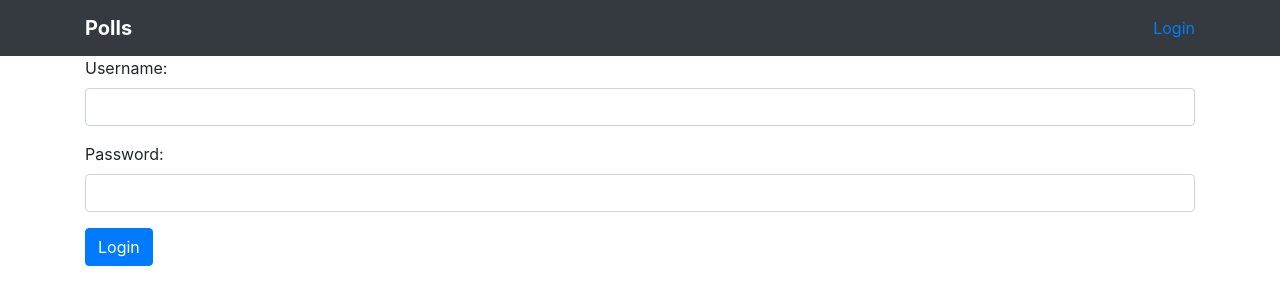
After one commit to KirovVerst/django-polls-site, a Django app: page /accounts/login/ in a window 1280 px wide. The commit adds this page. Shown: the top 305 px of the page. Run offline with Django 3.2, Linux system fonts and the light colour scheme; some libraries are stand-ins or nearby versions.

Commit message:
Add login/logout views

```diff
--- /dev/null
+++ b/polls_service/accounts/apps.py
@@ -0,0 +1,5 @@
+from django.apps import AppConfig
+
+
+class AccountsConfig(AppConfig):
+    name = "accounts"
--- /dev/null
+++ b/polls_service/accounts/forms.py
@@ -0,0 +1,10 @@
+from django import forms
+from django.contrib.auth.forms import AuthenticationForm
+
+
+class UserLoginForm(AuthenticationForm):
+    def __init__(self, *args, **kwargs):
+        super(UserLoginForm, self).__init__(*args, **kwargs)
+
+    username = forms.CharField(widget=forms.TextInput(attrs={"class": "form-control"}))
+    password = forms.CharField(widget=forms.PasswordInput(attrs={"class": "form-control"}))
--- /dev/null
+++ b/polls_service/accounts/templates/accounts/login.html
@@ -0,0 +1,24 @@
+{% extends 'base/base.html' %}
+
+{% block content %}
+    <form method="post">
+        {% csrf_token %}
+        {% for error in  form.non_field_errors %}
+            <p class="alert alert-danger">{{ error }}</p>
+        {% endfor %}
+
+        <div class="form-group">
+            <label for="{{ form.username.id_for_label }}">Username:</label>
+            {{ form.username }}
+            {{ form.username.errors }}
+        </div>
+
+        <div class="form-group">
+            <label for="{{ form.password.id_for_label }}">Password:</label>
+            {{ form.password }}
+            {{ form.password.errors }}
+        </div>
+        <input type="hidden" name="next" value="/">
+        <button class="btn btn-primary" type="submit">Login</button>
+    </form>
+{% endblock %}
--- /dev/null
+++ b/polls_service/accounts/urls.py
@@ -0,0 +1,15 @@
+from django.contrib.auth import views as auth_views
+from django.urls import path
+
+from . import forms
+
+app_name = "accounts"
+
+urlpatterns = [
+    path(
+        "login/",
+        auth_views.LoginView.as_view(authentication_form=forms.UserLoginForm, template_name="accounts/login.html"),
+        name="login",
+    ),
+    path("logout/", auth_views.LogoutView.as_view(), name="logout"),
+]
--- a/polls_service/polls_service/settings.py
+++ b/polls_service/polls_service/settings.py
@@ -29,6 +29,7 @@ ALLOWED_HOSTS = []
 
 INSTALLED_APPS = [
     "polls.apps.PollsConfig",
+    "accounts.apps.AccountsConfig",
     "django.contrib.admin",
     "django.contrib.auth",
     "django.contrib.contenttypes",
--- a/polls_service/polls_service/urls.py
+++ b/polls_service/polls_service/urls.py
@@ -20,6 +20,8 @@ from django.urls import path
 
 from polls_service import settings
 
-urlpatterns = [path("admin/", admin.site.urls), path("", include("polls.urls"))] + static(
-    settings.STATIC_URL, document_root=settings.STATIC_ROOT
-)
+urlpatterns = [
+    path("admin/", admin.site.urls),
+    path("accounts/", include("accounts.urls")),
+    path("", include("polls.urls")),
+] + static(settings.STATIC_URL, document_root=settings.STATIC_ROOT)
--- a/polls_service/templates/base/header.html
+++ b/polls_service/templates/base/header.html
@@ -4,6 +4,11 @@
             <a href="{% url 'polls:index' %}" class="navbar-brand d-flex align-items-center">
                 <strong>Polls</strong>
             </a>
+            {% if user.is_authenticated %}
+                <a href="{% url 'accounts:logout' %}?next=/">Logout</a>
+            {% else %}
+                <a href="{% url 'accounts:login' %}">Login</a>
+            {% endif %}
         </div>
     </div>
 </header>
```
Also changed, not shown: polls_service/polls/tests/test_views.py (+6 -0 lines), polls_service/polls/views.py (+5 -2 lines), polls_service/accounts/__init__.py (added), polls_service/accounts/migrations/__init__.py (added).
